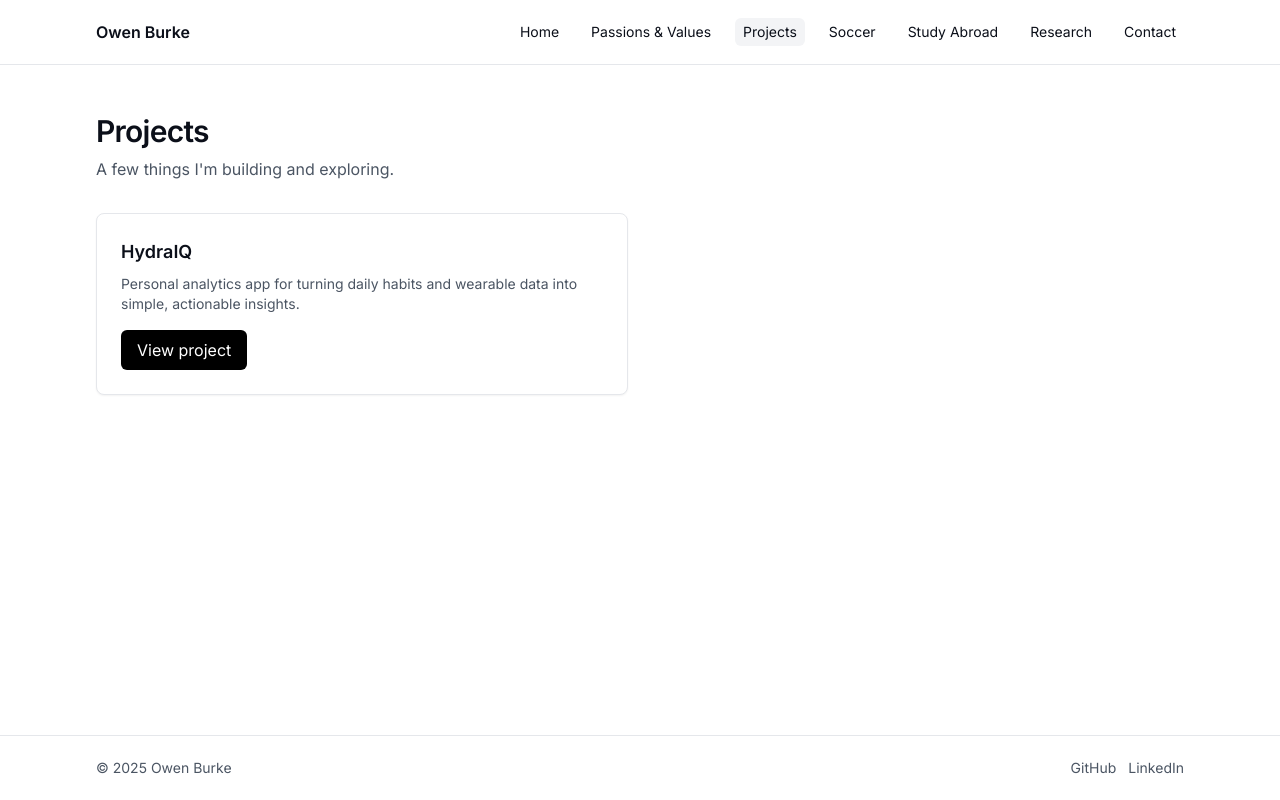
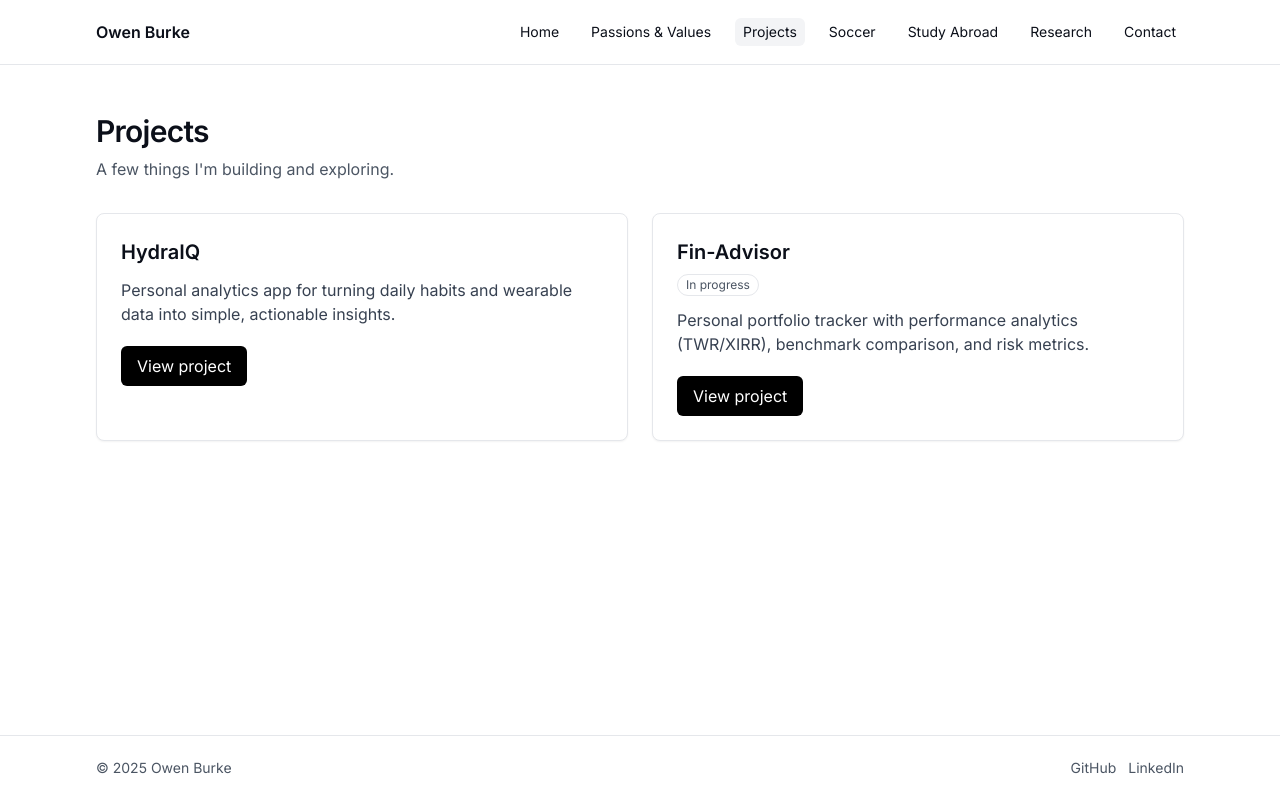
Before and after one commit to owenburke54-bit/portfolio-site, a Next.js app: page /projects in a window 1280 px wide. Built offline with nearby package versions, Linux system fonts and the light colour scheme.

Commit message:
projects

```diff
--- /dev/null
+++ b/app/projects/fin-advisor/page.tsx
@@ -0,0 +1,43 @@
+import Link from "next/link";
+import PageHeader from "@/components/PageHeader";
+import type { Metadata } from "next";
+
+export const metadata: Metadata = {
+  title: "Fin-Advisor | Owen Burke",
+  description: "Personal portfolio tracker with performance analytics, benchmarking, and risk metrics.",
+};
+
+export default function FinAdvisorPage() {
+  return (
+    <div className="space-y-8">
+      <PageHeader
+        title="Fin-Advisor"
+        subtitle="A portfolio dashboard for positions, transactions, returns (TWR/XIRR), benchmarks, and risk metrics."
+      />
+
+      <section className="card p-6 space-y-4">
+        <h2 className="text-xl font-semibold">Status</h2>
+        <p className="text-gray-700">
+          In progress. I’m finishing a quick round of UI + accuracy improvements, then I’ll publish a live build here.
+        </p>
+      </section>
+
+      <section className="card p-6 space-y-3">
+        <h2 className="text-xl font-semibold">Planned features</h2>
+        <ul className="list-disc list-inside text-gray-700 space-y-1">
+          <li>Positions + transaction tracking (buys, sells, deposits/withdrawals)</li>
+          <li>Cash-flow aware returns (TWR and XIRR)</li>
+          <li>Benchmark comparison</li>
+          <li>Risk metrics (volatility, beta, drawdown)</li>
+        </ul>
+
+        {/* When the live app is ready, replace the href below */}
+        <div className="pt-2">
+          <Link href="#" className="btn pointer-events-none opacity-50" aria-disabled>
+            Live app (coming soon)
+          </Link>
+        </div>
+      </section>
+    </div>
+  );
+}
--- a/app/projects/page.tsx
+++ b/app/projects/page.tsx
@@ -4,27 +4,55 @@ import type { Metadata } from "next";
 
 export const metadata: Metadata = {
   title: "Projects | Owen Burke",
-  description: "Selected projects and experiments.",
+  description: "A few things I'm building and exploring.",
 };
+
+const PROJECTS = [
+  {
+    title: "HydraIQ",
+    description: "Personal analytics app for turning daily habits and wearable data into simple, actionable insights.",
+    href: "/projects/hydraiq",
+    cta: "View project",
+    badge: null as string | null,
+  },
+  {
+    title: "Fin-Advisor",
+    description:
+      "Personal portfolio tracker with performance analytics (TWR/XIRR), benchmark comparison, and risk metrics.",
+    href: "/projects/fin-advisor",
+    cta: "View project",
+    badge: "In progress",
+  },
+];
 
 export default function ProjectsPage() {
   return (
     <div className="space-y-8">
       <PageHeader title="Projects" subtitle="A few things I'm building and exploring." />
-      <div className="grid gap-6 sm:grid-cols-2">
-        <article className="card p-6 flex flex-col">
-          <h3 className="text-lg font-semibold">HydraIQ</h3>
-          <p className="mt-2 text-sm text-gray-600">
-            Personal analytics app for turning daily habits and wearable data into
-            simple, actionable insights.
-          </p>
-          <div className="mt-4">
-            <Link href="/projects/hydraiq" className="btn">
-              View project
-            </Link>
+
+      <section className="grid grid-cols-1 gap-6 md:grid-cols-2">
+        {PROJECTS.map((p) => (
+          <div key={p.title} className="card p-6">
+            <div className="flex items-start justify-between gap-4">
+              <div>
+                <h2 className="text-xl font-semibold">{p.title}</h2>
+                {p.badge ? (
+                  <span className="mt-2 inline-flex items-center rounded-full border px-2 py-0.5 text-xs text-gray-600">
+                    {p.badge}
+                  </span>
+                ) : null}
+                <p className="mt-3 text-gray-700">{p.description}</p>
+              </div>
+            </div>
+
+            <div className="mt-5">
+              <Link href={p.href} className="btn">
+                {p.cta}
+              </Link>
+            </div>
           </div>
-        </article>
-      </div>
+        ))}
+      </section>
     </div>
   );
 }
```
